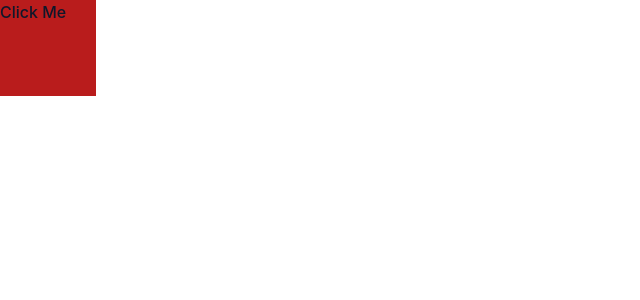
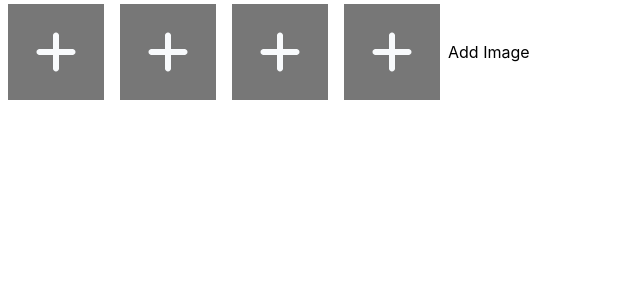
Before and after one commit to mmesomasaint/showthumbnail, a React (Create React App) app: page / in a window 1280 px wide. Shown: the top 300 px of the page, without its empty margins (0-640 px from the left). Built offline with nearby package versions, Linux system fonts and the light colour scheme.

Commit message:
Create file input with thumbnail display

```diff
--- a/package.json
+++ b/package.json
@@ -6,6 +6,10 @@
     "@testing-library/jest-dom": "^5.16.4",
     "@testing-library/react": "^13.3.0",
     "@testing-library/user-event": "^13.5.0",
+    "@fortawesome/fontawesome-svg-core": "^6.1.1",
+    "@fortawesome/free-regular-svg-icons": "^6.1.1",
+    "@fortawesome/free-solid-svg-icons": "^6.1.1",
+    "@fortawesome/react-fontawesome": "^0.2.0",
     "react": "^18.2.0",
     "react-dom": "^18.2.0",
     "react-scripts": "5.0.1",
--- a/src/App.js
+++ b/src/App.js
@@ -1,9 +1,19 @@
+import { useState } from "react";
 import FileInput from "./Components/FileInput";
 
 export default function App() {
+  const [fileInputList, setFileInputList] = useState([0, 1, 2, 3])
+
+  const onHandleChange = (e) => {
+    // Do something crazy...
+  }
+
   return (
     <div>
-      <FileInput />
+      <div className="flex flex-wrap">
+        {fileInputList.map(fileKey => <FileInput key={fileKey} handleChange={onHandleChange} />)}
+      <button type='button' className="inline" onClick={() => setFileInputList([...fileInputList, fileInputList.length])}>Add Image</button>
+      </div>
     </div>
   )
 }
--- a/src/Components/FileInput.jsx
+++ b/src/Components/FileInput.jsx
@@ -1,13 +1,22 @@
-import React, { useEffect, useRef } from 'react'
+import React, { useState, useEffect, useRef } from 'react'
+import { faPlus } from '@fortawesome/free-solid-svg-icons'
+import { FontAwesomeIcon } from '@fortawesome/react-fontawesome'
 
 export default function FileInput({
   name,
   className,
+  img,
   required,
   isFocused,
   handleChange,
 }) {
   const fileInput = useRef()
+  const [bckImg, setBckImg] = useState('')
+
+  const handleInternalChange = (e) => {
+    setBckImg(URL.createObjectURL(e.target.files[0]))
+    return handleChange(e)
+  }
 
   useEffect(() => {
     if (isFocused) {
@@ -25,13 +34,14 @@ export default function FileInput({
         }
         ref={fileInput}
         required={required}
-        onChange={(e) => handleChange(e)}
+        onChange={handleInternalChange}
       />
       <div
-        className={`w-24 h-24 bg-red-700 text-slate-900 font-medium ${className}`}
+        className={`w-24 h-24 text-slate-50 text-5xl font-medium ${className} flex justify-center items-center mx-2 my-1`}
+        style={{'background': `center / cover no-repeat #777 url(${bckImg})`}}
         onClick={() => fileInput.current.click()}
       >
-        Click Me
+        {!bckImg && <FontAwesomeIcon icon={faPlus} />}
       </div>
     </div>
   )
```
Also changed, not shown: src/Components/ExtraFileInput.jsx (added), 1 other file (tests, documents, lock files or other folders).
